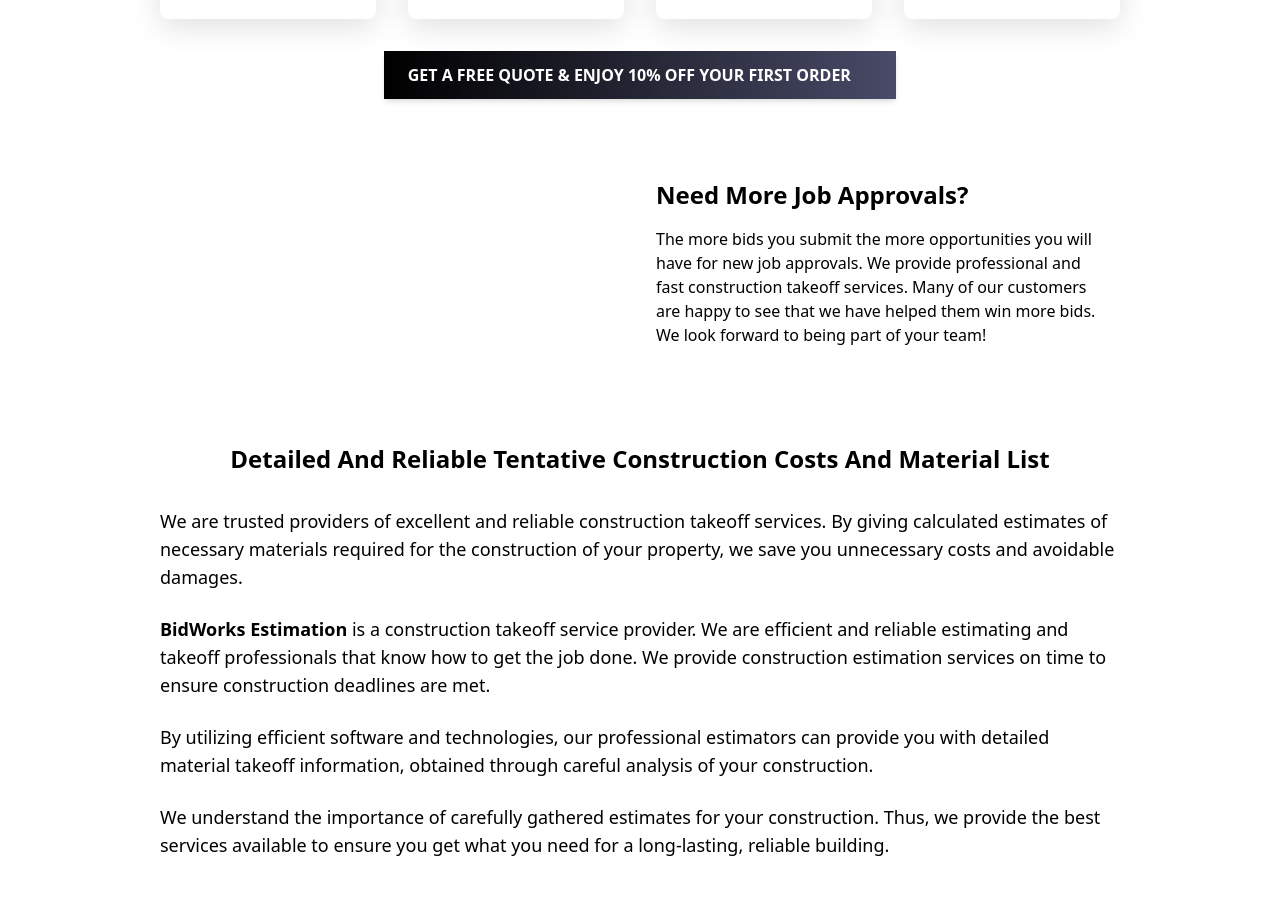
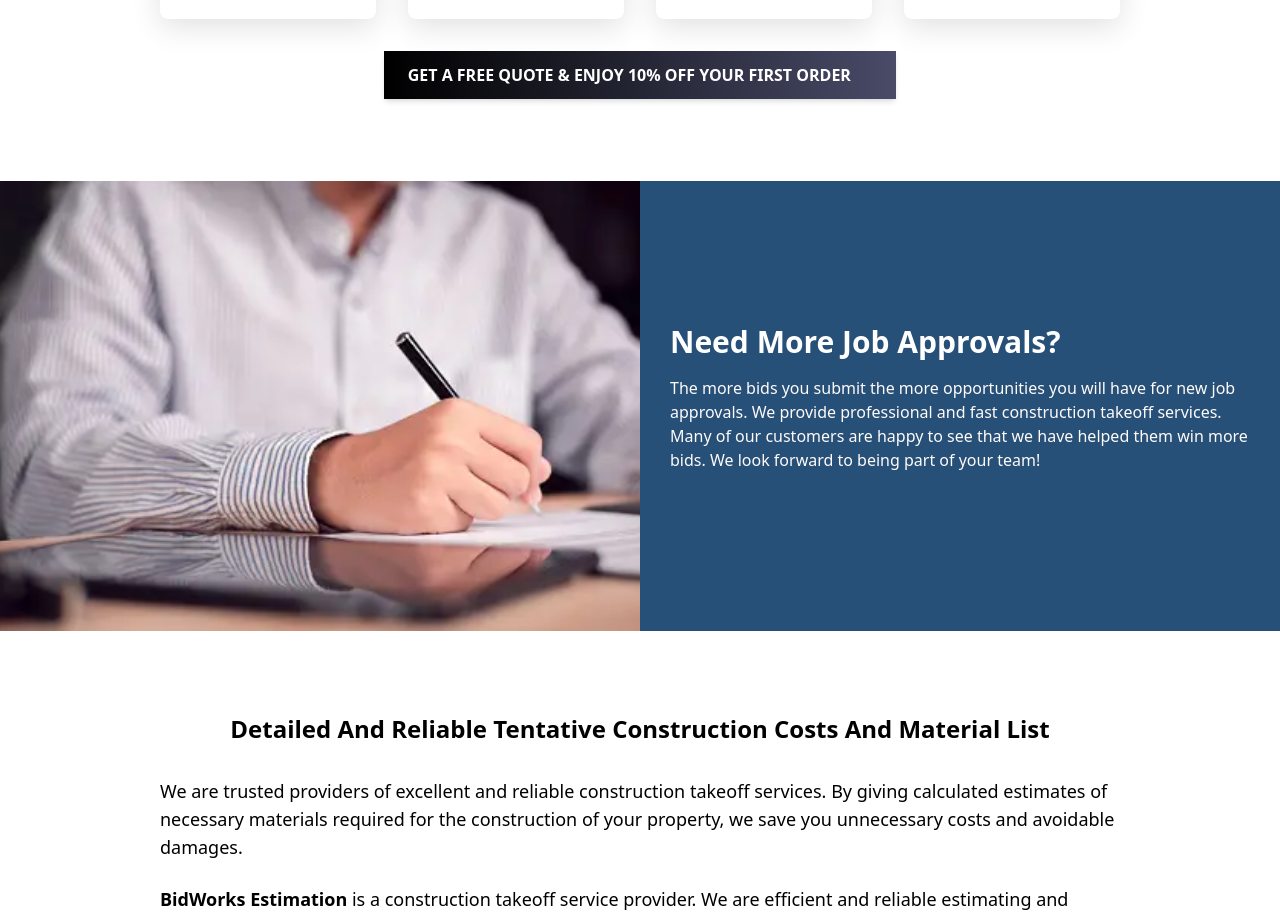
Before and after one commit to Anaskhaan/bidworks-estimation, a React (Create React App) app: page / in a window 1280 px wide. Shown: the part 1280-2195 px from the top of the page. Built offline with nearby package versions, Linux system fonts and the light colour scheme.

Commit message:
added styling

```diff
--- a/src/components/Home/Needmorejobs.jsx
+++ b/src/components/Home/Needmorejobs.jsx
@@ -3,17 +3,17 @@ import React from "react";
 
 const NeedMoreJobs = () => {
   return (
-    <div className="flex flex-col md:flex-row items-center justify-center p-8 max-w-[80%] mx-auto">
-      <div className="w-full md:w-1/2 p-4">
-        {/* <img
-          src={jobImage}
+    <div className="flex flex-col md:flex-row items-center justify-center py-[50px]">
+      <div className="md:w-[50%]">
+        <img
+          src="assets/jobapproval.webp"
           alt="Construction tools and plans"
-          className="rounded-lg shadow-lg"
-        /> */}
+          className="min-h-[450px] object-cover"
+        />
       </div>
-      <div className="w-full md:w-1/2 p-4">
-        <h2 className="text-2xl font-bold mb-4">Need More Job Approvals?</h2>
-        <p className="mb-4">
+      <div className="md:w-[50%] bg-[#265077] text-white min-h-[450px] flex flex-col justify-center px-[30px]">
+        <h2 className="text-3xl font-bold mb-4">Need More Job Approvals?</h2>
+        <p className="mb-4 text-[#fffafa]">
           The more bids you submit the more opportunities you will have for new
           job approvals. We provide professional and fast construction takeoff
           services. Many of our customers are happy to see that we have helped
```
Also changed, not shown: public/assets/jobapproval.webp (added).
